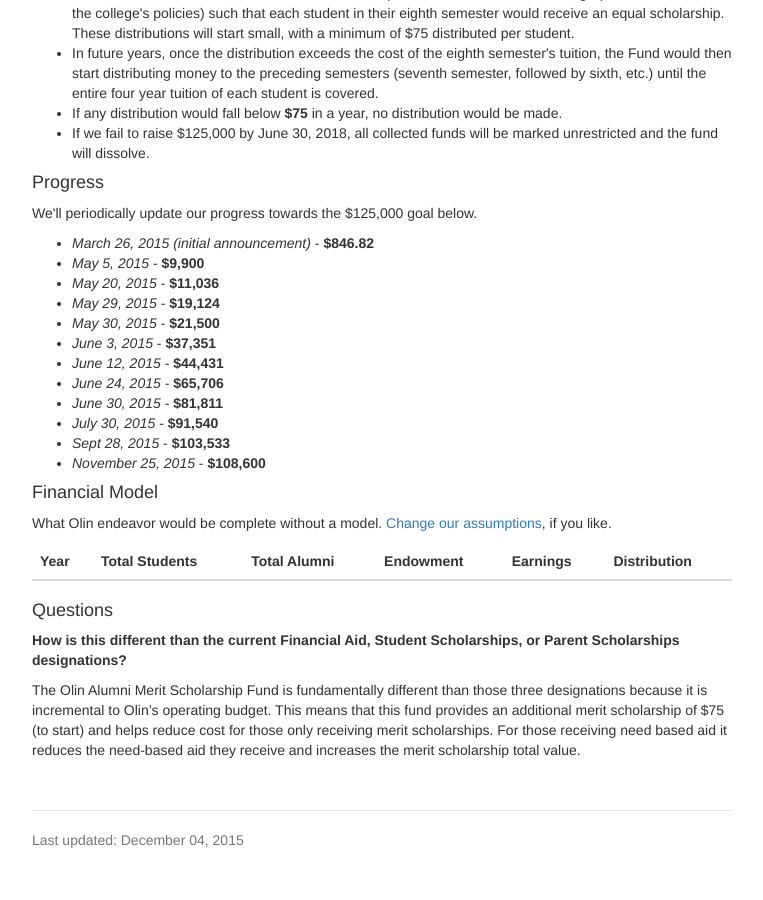
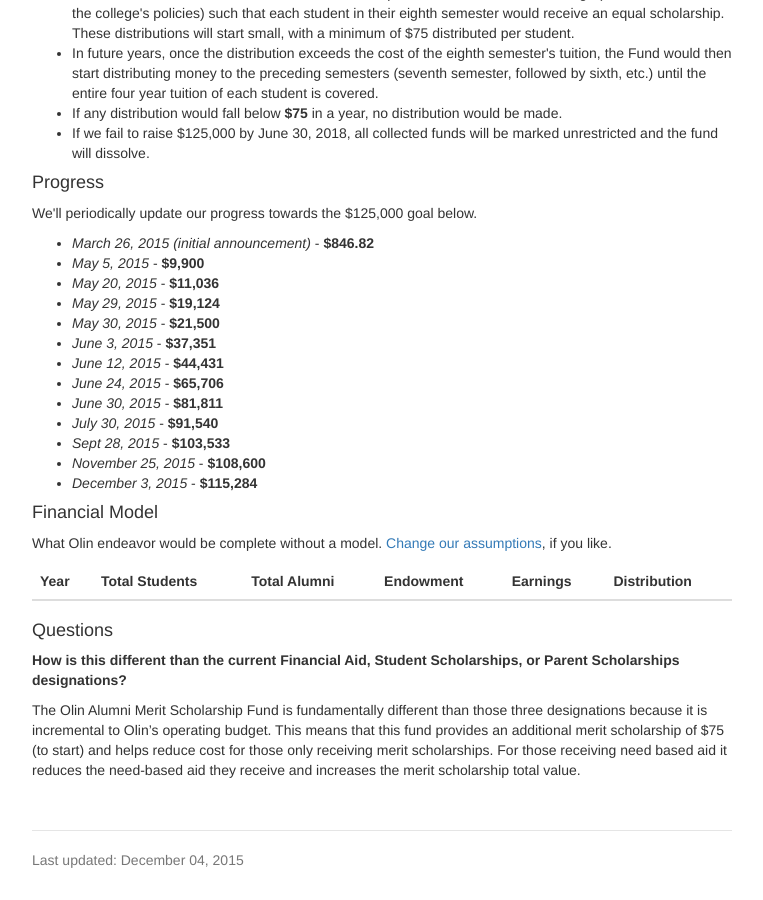
Before and after one commit to olinalumni/olinalumnifund.org, a Jekyll site: the page built from index.html, in a window 1280 px wide and 900 px high, scrolled down 830 px. Shown: the whole window, without its empty margins (258-1021 px from the left). Built offline with Jekyll 4.4.1, drawn with Linux system fonts in a browser that asks for light colours; nearby versions of some CDN libraries.

Commit message:
Update numbers as of 12-03-2015

```diff
--- a/index.html
+++ b/index.html
@@ -38,6 +38,8 @@
     <li><em>July 30, 2015</em> - <strong>$91,540</strong>
     <li><em>Sept 28, 2015</em> - <strong>$103,533</strong>
     <li><em>November 25, 2015</em> - <strong>$108,600</strong>
+    <li><em>December 3, 2015</em> - <strong>$115,284</strong>
+
   </ul>
 
   <h4 id="financial-model">Financial Model</h4>
```
